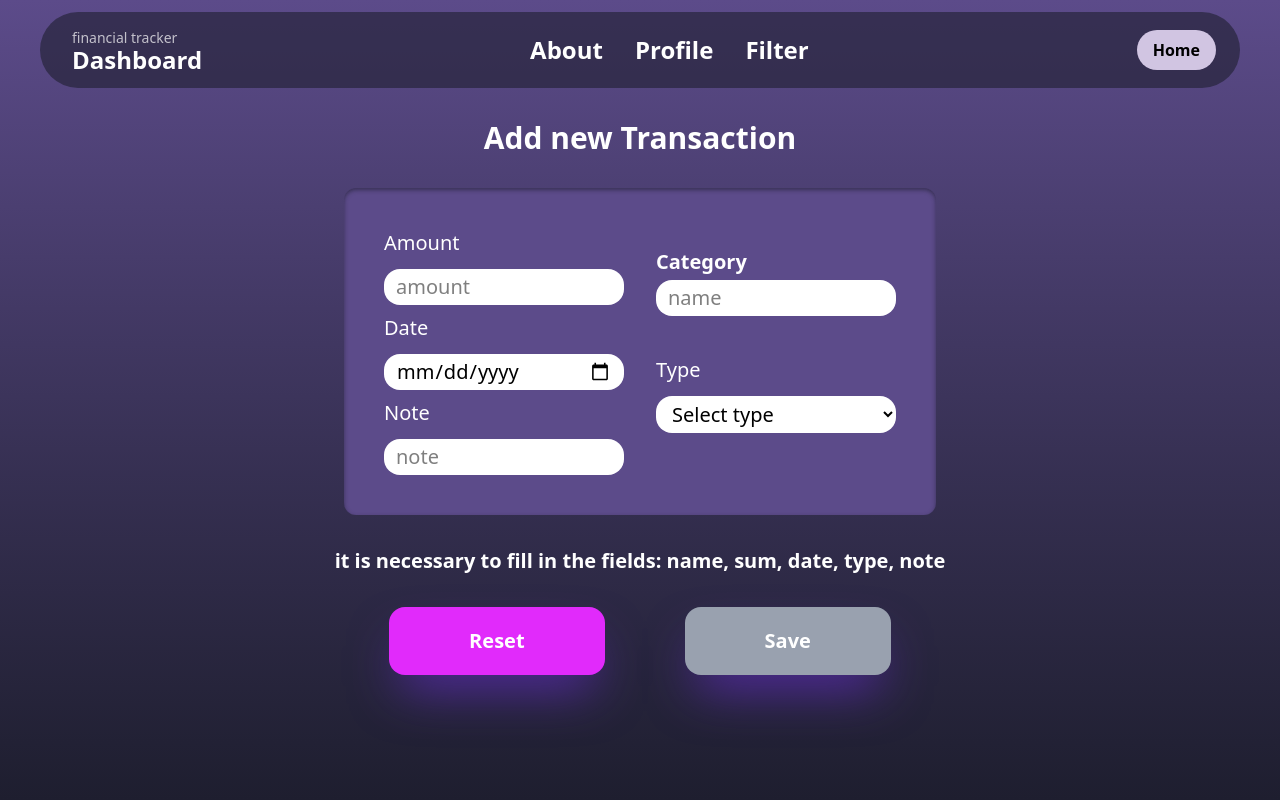
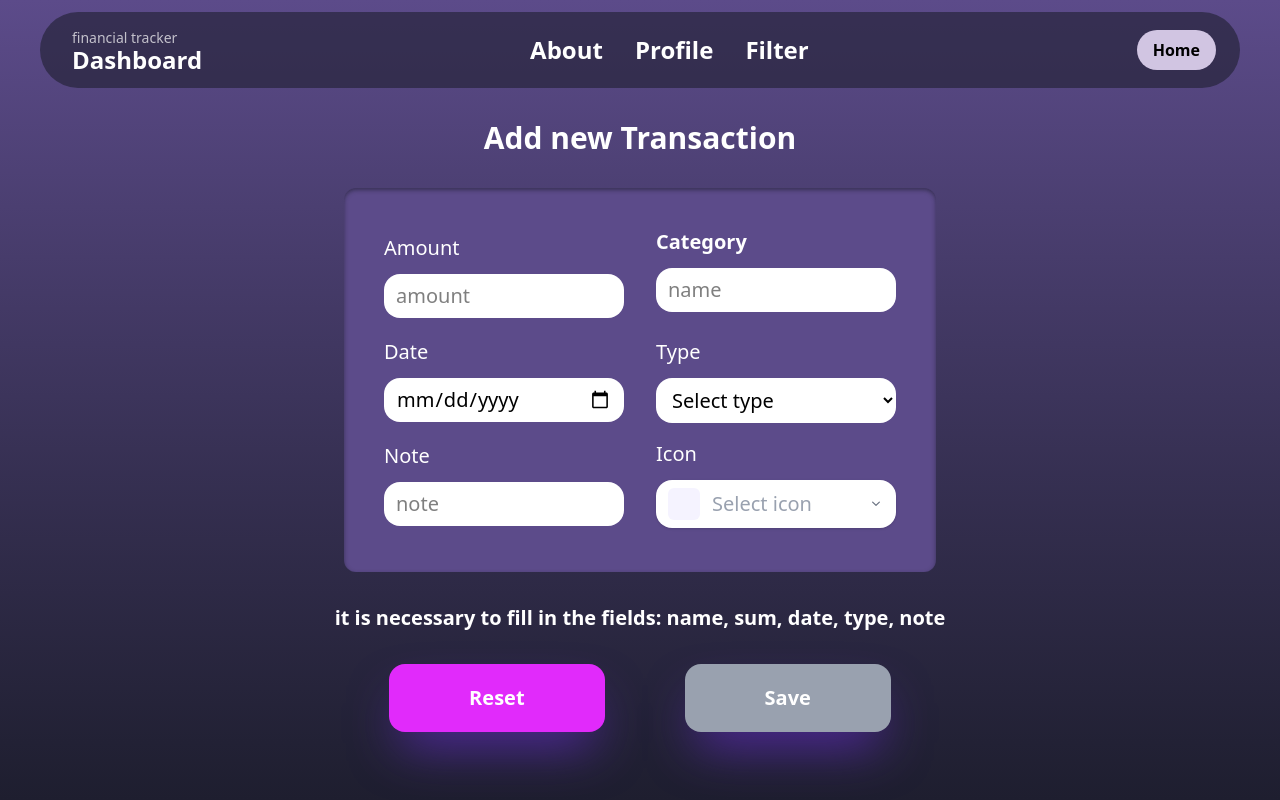
Before and after one commit to D1edDuck/Finance-tracker-firebase, a React (Vite) app: page /addTransaction in a window 1280 px wide. Built offline with nearby package versions, Linux system fonts and the light colour scheme.

Commit message:
select icon add transaction

```diff
--- a/src/UX/Input.jsx
+++ b/src/UX/Input.jsx
@@ -5,7 +5,7 @@ function Input({ placeholder, type, dispatchType, value, name }) {
   const { dispatch } = useContext(GlobalContext);
   return (
     <input
-      className={`bg-white rounded-2xl px-3 w-60 text-black focus:outline-0 py-1`}
+      className={`bg-white rounded-2xl px-3 w-60 text-black focus:outline-0 py-2`}
       placeholder={placeholder}
       type={type}
       onChange={(e) =>
--- a/src/components/FormAddTransaction.jsx
+++ b/src/components/FormAddTransaction.jsx
@@ -1,9 +1,21 @@
 import { useContext } from "react";
 import Input from "../UX/Input";
 import { GlobalContext } from "../features/Reducer";
+import IconSelect from "./IconSelect";
 
 function FormAddTransaction() {
-  const { state, dispatch } = useContext(GlobalContext);
+  const {
+    state,
+    dispatch,
+    state: { icons },
+  } = useContext(GlobalContext);
+
+  const handleIconChange = (iconName) => {
+    dispatch({
+      type: "updateInput",
+      payload: { input: iconName, name: "icon" },
+    });
+  };
 
   return (
     <div className="bg-violet-light rounded-xl mb-8 gap-y-2 inset-shadow-sm inset-shadow-violet-dark-opacity text-white font-medium text-xl grid sm:grid-cols-2 grid-cols-1 sm:grid-rows-6 items-center w-max px-10 gap-x-8 mx-auto py-10 justify-items-center">
@@ -40,9 +52,9 @@ function FormAddTransaction() {
         />
       </div>
 
-      <div className="sm:col-start-2 row-start-1 sm:row-end-4">
+      <div className="sm:col-start-2 row-start-1 sm:row-end-3">
         <label className="mb-3 flex flex-col">
-          <span className="mb-1 font-semibold">Category</span>
+          <span className="mb-3 font-semibold">Category</span>
           <Input
             placeholder={"name"}
             type={"text"}
@@ -53,7 +65,7 @@ function FormAddTransaction() {
         </label>
       </div>
 
-      <div className="sm:col-start-2 row-start-4 row-end-6 items-start">
+      <div className="sm:col-start-2 row-start-3 row-end-5 items-start">
         <p className="mb-3">Type</p>
         <select
           onChange={(e) => {
@@ -65,15 +77,24 @@ function FormAddTransaction() {
           value={state.type}
           required
           className={`bg-white rounded-2xl w-60
-           text-black px-3 py-1 focus:outline-0`}
+            text-black px-3 py-2 focus:outline-0`}
         >
-          <option value="" disabled>
+          <option value="" disabled className="text-gray-500">
             Select type
           </option>
           <option value="income">Income</option>
           <option value="expenses">Expenses</option>
         </select>
       </div>
+      <div className="sm:col-start-2 row-start-5 row-end-7 items-start">
+        <p className="mb-3">Icon</p>
+        <IconSelect
+          icons={icons}
+          value={state.icon}
+          onChange={handleIconChange}
+          placeholder="Select icon"
+        />
+      </div>
     </div>
   );
 }
--- /dev/null
+++ b/src/components/IconSelect.jsx
@@ -0,0 +1,149 @@
+import { useState, useRef, useEffect } from "react";
+
+function Icon({ name, className = "w-6 h-6 fill-violet-dark" }) {
+  if (!name) return null;
+  return (
+    <svg className={className} aria-hidden="true" focusable="false">
+      <use xlinkHref={`/symbol-defs.svg#icon-${name}`} />
+    </svg>
+  );
+}
+
+export default function IconSelect({
+  icons = [],
+  value,
+  onChange,
+  placeholder = "Select icon",
+}) {
+  const [open, setOpen] = useState(false);
+  const [highlight, setHighlight] = useState(-1);
+  const ref = useRef(null);
+  const listRef = useRef(null);
+
+  useEffect(() => {
+    function onDoc(e) {
+      if (ref.current && !ref.current.contains(e.target)) setOpen(false);
+    }
+    document.addEventListener("mousedown", onDoc);
+    return () => document.removeEventListener("mousedown", onDoc);
+  }, []);
+
+  useEffect(() => {
+    if (!open) setHighlight(-1);
+  }, [open]);
+
+  const onKeyDown = (e) => {
+    if (!open && (e.key === "ArrowDown" || e.key === "ArrowUp")) {
+      setOpen(true);
+      e.preventDefault();
+      return;
+    }
+    if (open) {
+      if (e.key === "ArrowDown") {
+        setHighlight((h) => Math.min(h + 1, icons.length - 1));
+        e.preventDefault();
+      } else if (e.key === "ArrowUp") {
+        setHighlight((h) => Math.max(h - 1, 0));
+        e.preventDefault();
+      } else if (e.key === "Enter") {
+        if (highlight >= 0) {
+          onChange(icons[highlight]);
+          setOpen(false);
+        }
+        e.preventDefault();
+      } else if (e.key === "Escape") {
+        setOpen(false);
+        e.preventDefault();
+      }
+    }
+  };
+
+  useEffect(() => {
+    if (open && highlight >= 0 && listRef.current) {
+      const el = listRef.current.querySelectorAll("li")[highlight];
+      if (el) el.scrollIntoView({ block: "nearest" });
+    }
+  }, [highlight, open]);
+
+  return (
+    <div className="relative w-60" ref={ref}>
+      <button
+        type="button"
+        onClick={() => setOpen((s) => !s)}
+        onKeyDown={onKeyDown}
+        aria-haspopup="listbox"
+        aria-expanded={open}
+        className="flex items-center justify-between bg-white text-black rounded-2xl px-3 py-2 w-full focus:outline-none focus:ring-2 focus:ring-violet-300 shadow-sm"
+      >
+        <div className="flex items-center gap-3 min-w-0">
+          <div className="flex items-center justify-center w-8 h-8 rounded-md bg-violet-50">
+            {value ? (
+              <Icon name={value} className="w-5 h-5 fill-violet-dark" />
+            ) : null}
+          </div>
+          <div className="flex-1 min-w-0">
+            <div className="text-xl truncate">
+              {value ? (
+                value
+              ) : (
+                <span className="text-gray-400">{placeholder}</span>
+              )}
+            </div>
+          </div>
+        </div>
+
+        <svg
+          className={`w-4 h-4 text-gray-500 transition-transform ${
+            open ? "rotate-180" : ""
+          }`}
+          viewBox="0 0 20 20"
+          fill="currentColor"
+          aria-hidden
+        >
+          <path
+            fillRule="evenodd"
+            d="M5.23 7.21a.75.75 0 011.06-.02L10 10.67l3.71-3.48a.75.75 0 011.04 1.08l-4.23 3.97a.75.75 0 01-1.04 0L5.25 8.27a.75.75 0 01-.02-1.06z"
+            clipRule="evenodd"
+          />
+        </svg>
+      </button>
+
+      {open && (
+        <ul
+          ref={listRef}
+          role="listbox"
+          aria-label="Icons"
+          tabIndex={-1}
+          className="absolute z-50 mt-2 max-h-52 overflow-auto w-full bg-white rounded-2xl shadow-lg py-1 ring-1 ring-black ring-opacity-5"
+          onKeyDown={onKeyDown}
+        >
+          {icons.map((icon, idx) => {
+            const selected = icon === value;
+            const highlighted = idx === highlight;
+            return (
+              <li
+                key={icon}
+                role="option"
+                aria-selected={selected}
+                onMouseEnter={() => setHighlight(idx)}
+                onMouseLeave={() => setHighlight(-1)}
+                onClick={() => {
+                  onChange(icon);
+                  setOpen(false);
+                }}
+                className={`flex items-center gap-3 px-3 py-2 cursor-pointer select-none ${
+                  selected ? "bg-violet-100" : highlighted ? "bg-violet-50" : ""
+                }`}
+              >
+                <div className="w-8 h-8 flex items-center justify-center rounded-md bg-violet-25">
+                  <Icon name={icon} className="w-5 h-5 fill-violet-dark" />
+                </div>
+                <span className="text-lg truncate text-black">{icon}</span>
+              </li>
+            );
+          })}
+        </ul>
+      )}
+    </div>
+  );
+}
--- a/src/features/Reducer.jsx
+++ b/src/features/Reducer.jsx
@@ -30,11 +30,21 @@ export const initialData = {
   openAmount: "",
   editTransaction: {},
   refresh: false,
-  wallet: {
-    balance: 100,
-    income: 100,
-    expenses: 100,
-  },
+  icons: [
+    "shopping",
+    "game",
+    "food",
+    "contacts",
+    "clothes",
+    "salary",
+    "quill",
+    "books",
+    "library",
+    "pharmacy",
+    "air",
+    "transport",
+    "scissors",
+  ],
 };
 
 export function reducer(state, action) {
--- a/src/hooks/SetTransaction.jsx
+++ b/src/hooks/SetTransaction.jsx
@@ -10,7 +10,7 @@ import { useNavigate } from "react-router-dom";
 
 function SetTransaction() {
   const {
-    state: { user, name, sum, date, type, note },
+    state: { user, name, sum, date, type, note, icon },
     db,
     dispatch,
   } = useContext(GlobalContext);
@@ -71,7 +71,7 @@ function SetTransaction() {
           date,
           note,
           type,
-          img: name,
+          img: icon,
           createdAt: serverTimestamp(),
         });
 
--- a/src/pages/Layout.jsx
+++ b/src/pages/Layout.jsx
@@ -7,7 +7,6 @@ function Layout() {
   const {
     state: { openModal, openAmount },
   } = useContext(GlobalContext);
-
   const currentProduct = useLocation();
 
   return (
```
